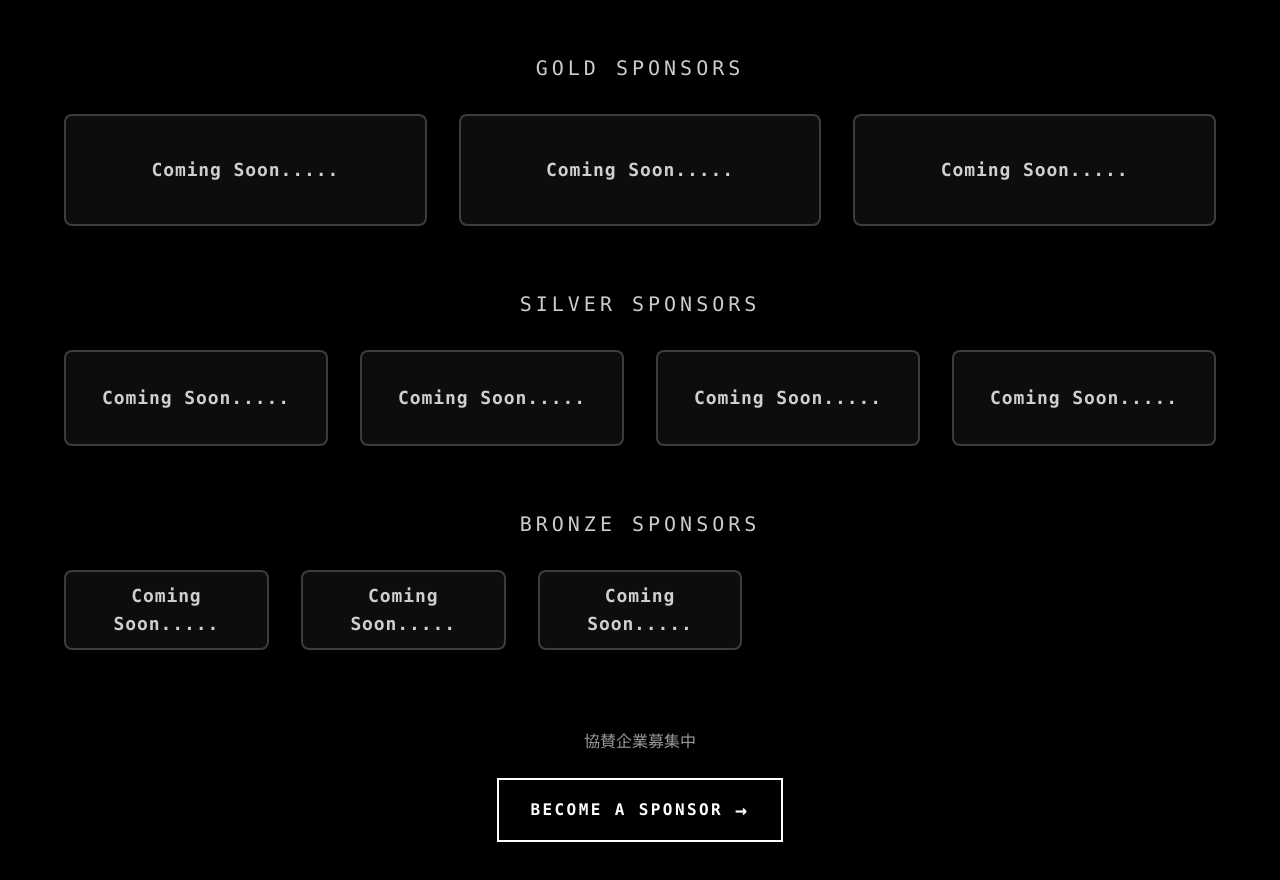
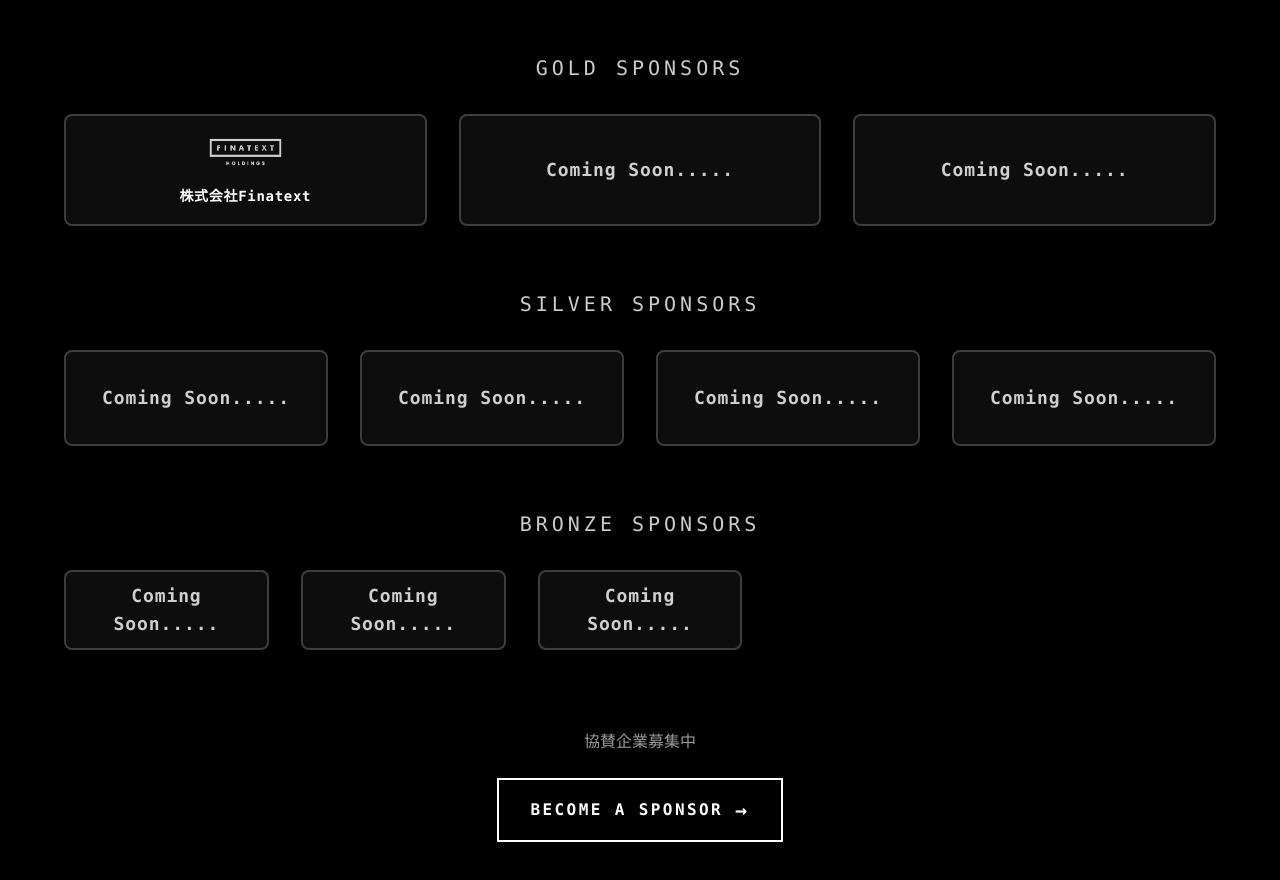
Before and after one commit to Tech-SummerCamp/TSC, a React (Vite) app: page / in a window 1280 px wide. Shown: the part 4200-5080 px from the top of the page. Built offline with nearby package versions, Linux system fonts and the light colour scheme.

Commit message:
finatextロゴを実装

```diff
--- a/src/components/common/Sponsors.tsx
+++ b/src/components/common/Sponsors.tsx
@@ -76,12 +76,14 @@ const Sponsors = ({ sponsors }: SponsorsProps) => {
                               className="max-w-full max-h-[60%] object-contain filter brightness-0 invert opacity-80"
                             />
                             <span className="font-mono text-white/80 text-xs md:text-sm font-bold tracking-wider">
-                              {sponsor.name}
+                                <a href={sponsor?.url}>
+                                    {sponsor.name}
+                                </a>
                             </span>
                           </>
                         ) : (
-                          <span className="font-mono text-white/80 text-sm md:text-base lg:text-lg font-bold tracking-wider">
-                            {sponsor.name}
+                          <span className="font-mono text-white/80 text-sm md:text-base lg:text-lg font-bold tracking-wider" >
+                                {sponsor.name}
                           </span>
                         )}
                       </div>
--- a/src/pages/2025/Home.tsx
+++ b/src/pages/2025/Home.tsx
@@ -237,7 +237,7 @@ const Home = () => {
         sponsors={[
           { name: "Coming Soon.....", tier: "platinum", logo: "https://placehold.co/300x150/ffffff/000000/png?text=PLATINUM+1" },
           { name: "Coming Soon.....", tier: "platinum", logo: "https://placehold.co/300x150/ffffff/000000/png?text=PLATINUM+2" },
-          { name: "Coming Soon.....", tier: "gold", logo: "https://placehold.co/250x125/ffffff/000000/png?text=GOLD+1" },
+          { name: "株式会社Finatext", tier: "gold", logo: "/public/sponsors/FinatextHD_logo.png",url: "https://finatext.com/"},
           { name: "Coming Soon.....", tier: "gold", logo: "https://placehold.co/250x125/ffffff/000000/png?text=GOLD+2" },
           { name: "Coming Soon.....", tier: "gold", logo: "https://placehold.co/250x125/ffffff/000000/png?text=GOLD+3" },
           { name: "Coming Soon.....", tier: "silver", logo: "https://placehold.co/200x100/ffffff/000000/png?text=SILVER+1" },
```
Also changed, not shown: public/sponsors/FinatextHD_logo.png (added).
